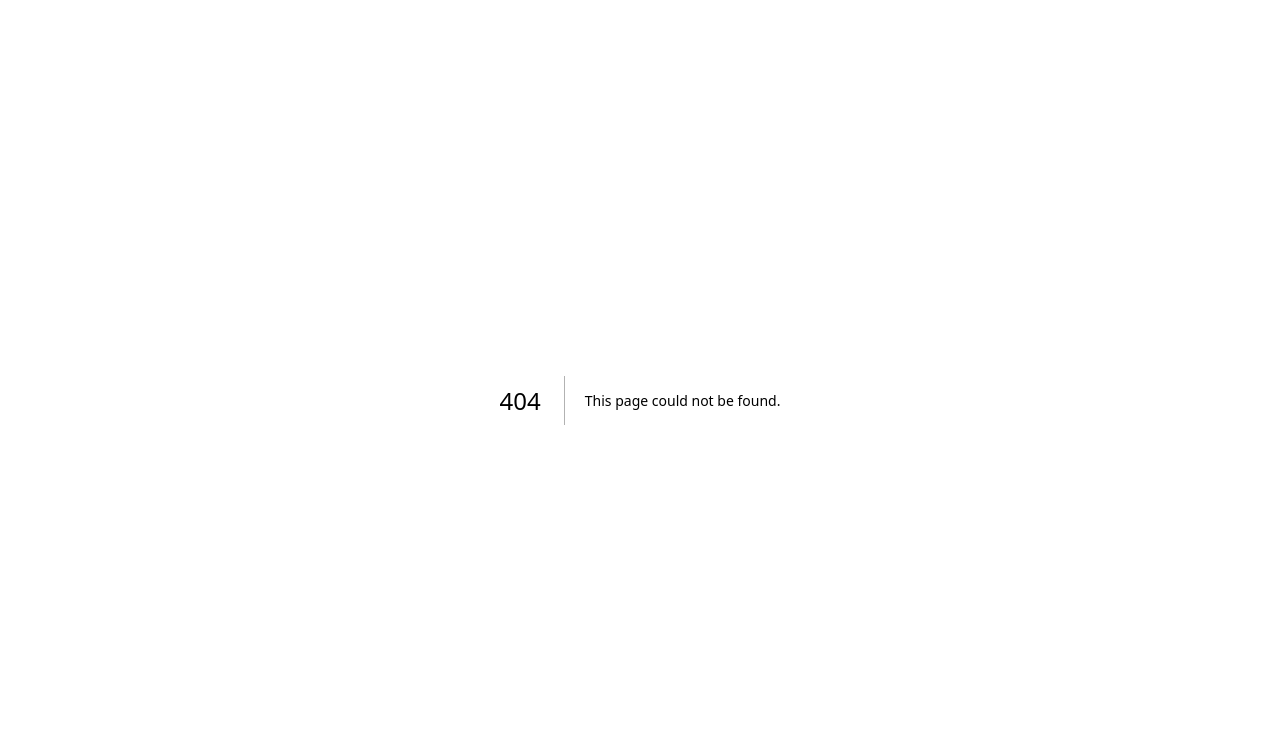
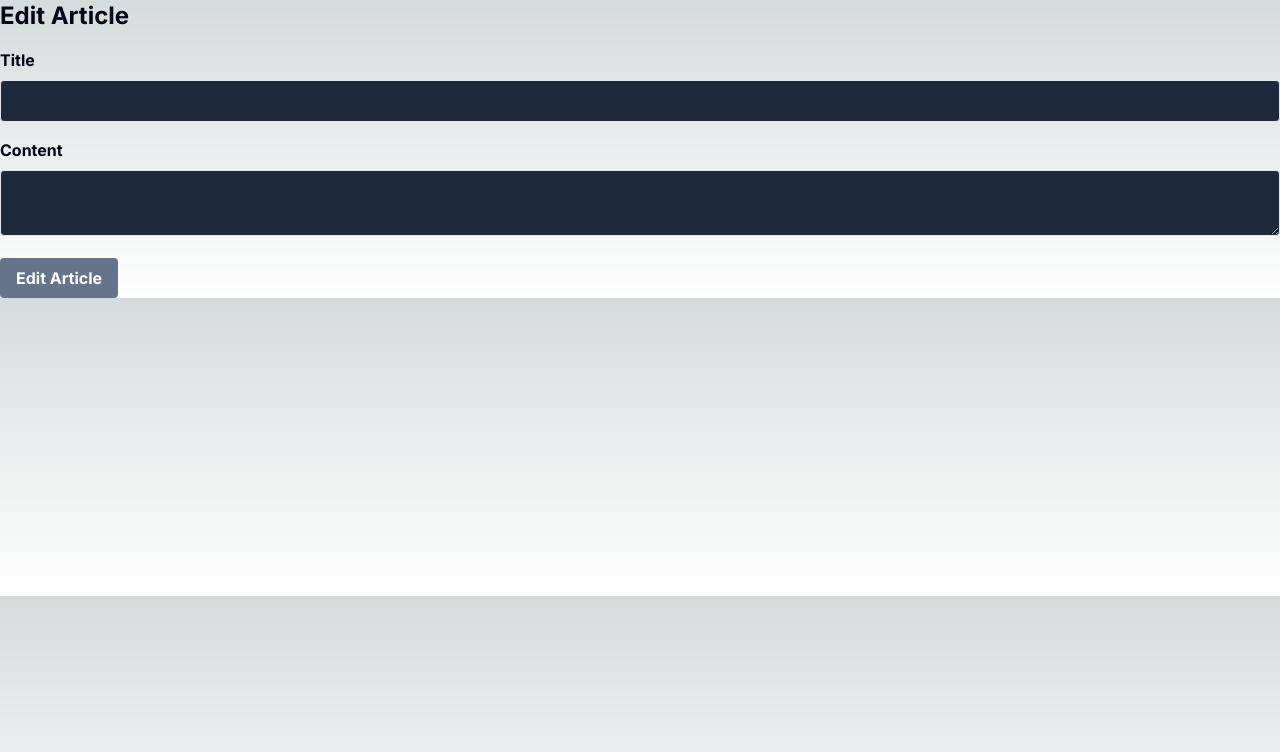
Before and after one commit to Molina-Q/next-blog, a Next.js app: page /article/1/edit in a window 1280 px wide. Before the commit this address had no page. Shown: the top 752 px of the page. Built offline with nearby package versions, Linux system fonts and the light colour scheme; no server answers.

Commit message:
feat: Add page for editing existing article

```diff
--- /dev/null
+++ b/app/article/[slug]/edit/page.tsx
@@ -0,0 +1,91 @@
+"use client"
+
+import axios from 'axios';
+import { useEffect, useState } from 'react';
+import { z } from 'zod';
+
+const schema = z.object({
+    title: z.string().min(3).max(50),
+    content: z.string().min(10),
+});
+
+type FormData = z.infer<typeof schema>;
+
+export default function EditArticlePage({ params }: { params: { slug: string } }) {
+    const [formData, setFormData] = useState<FormData>({
+        title: '',
+        content: '',
+    });
+
+    useEffect(() => {
+        axios.get(`/api/article/${params.slug}`).then((res) => {
+            setFormData(res.data);
+        }).catch((error) => {
+            console.error("ARTICLE", error);
+        });
+    }, []);
+
+    const [response, setResponse] = useState<string | null>(null);
+
+    const handleInputChange = (e: React.ChangeEvent<HTMLInputElement | HTMLTextAreaElement>) => {
+        const { name, value } = e.target;
+
+        setFormData({
+            ...formData,
+            [name]: value,
+        });
+    };
+
+    const handleSubmit = (e: React.FormEvent) => {
+        e.preventDefault();
+        const validationResult = schema.safeParse(formData);
+        if (validationResult.success) {
+            axios.post(`/api/article/${params.slug}/edit`, formData).then((res) => {
+                console.log(res.data);
+                setResponse('Article added successfully');
+            }).catch((error) => {
+                console.error("ARTICLE", error);
+            });
+            console.log(formData);
+
+        } else {
+            console.log(validationResult.error);
+            setResponse('Invalid form data');
+        }
+    };
+
+    return (
+        <div className="container mx-auto">
+            <h1 className="text-2xl font-bold mb-4">Edit Article</h1>
+            <form onSubmit={handleSubmit}>
+                {response && <div>{response}</div>}
+                <div className="mb-4">
+                    <label htmlFor="title" className="block font-bold mb-2">Title</label>
+                    <input
+                        type="text"
+                        id="title"
+                        name="title"
+                        className={`border rounded w-full py-2 px-3 bg-slate-800`}
+                        value={formData.title}
+                        onChange={handleInputChange}
+                    />
+                </div>
+
+                <div className="mb-4">
+                    <label htmlFor="content" className="block font-bold  mb-2">Content</label>
+                    <textarea
+                        id="content"
+                        name="content"
+                        className={`border rounded w-full py-2 px-3 bg-slate-800 }`}
+                        value={formData.content}
+                        onChange={handleInputChange}
+                    />
+                </div>
+
+                <button type="submit" className="bg-slate-500 hover:bg-sky-950 text-white font-bold py-2 px-4 rounded">
+                    Edit Article
+                </button>
+            </form>
+        </div>
+    );
+};
```
